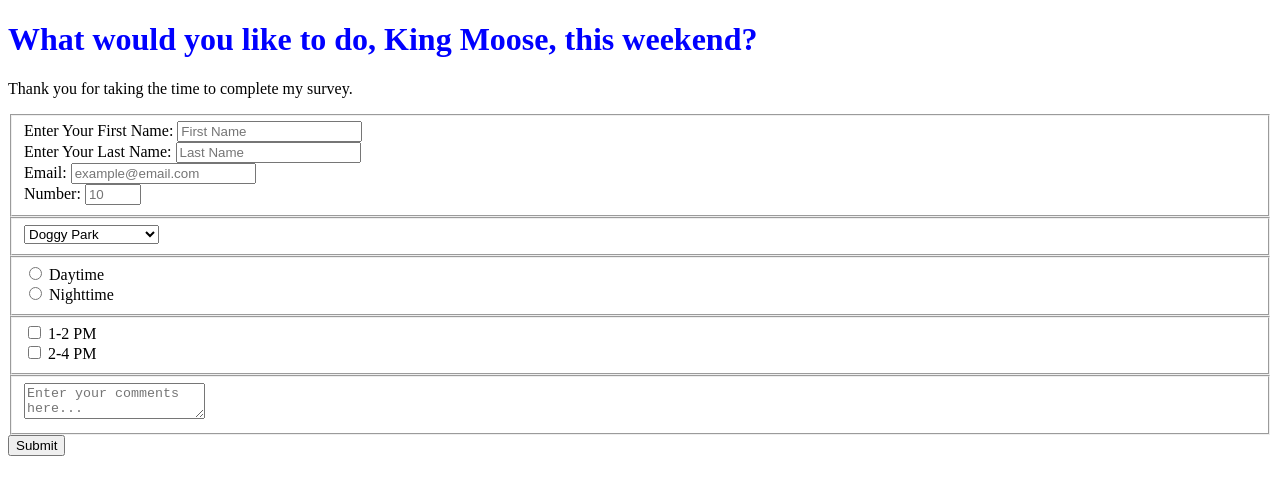
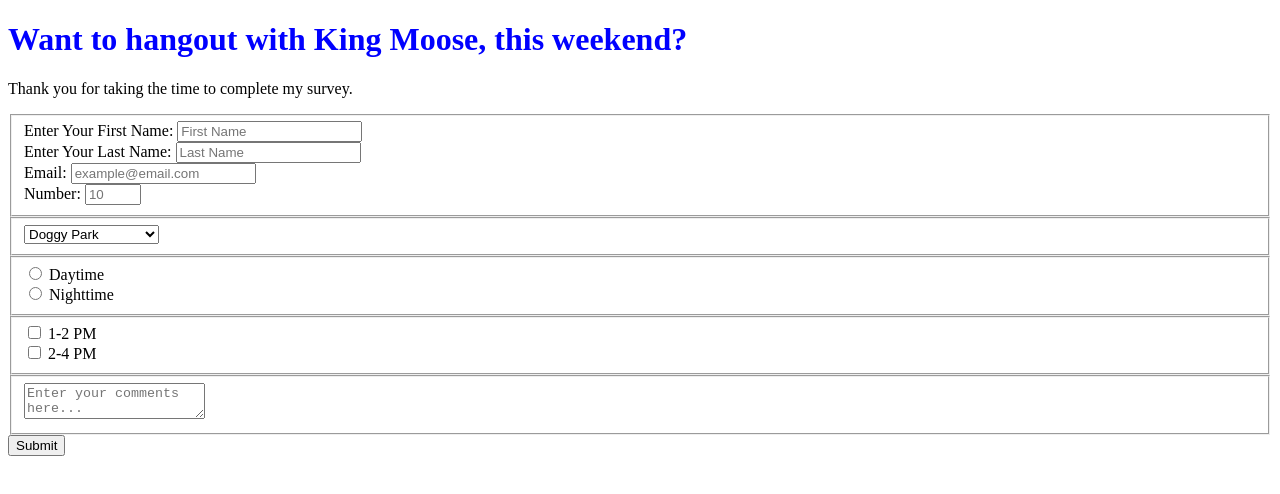
Before and after one commit to TheSurfingCoder/freeCodeCamp, a plain HTML site: page Quick Form/index.html in a window 1280 px wide. Drawn offline with Linux system fonts and the light colour scheme.

Commit message:
changes to King Moose form

```diff
--- a/Quick Form/index.html
+++ b/Quick Form/index.html
@@ -6,7 +6,7 @@
     <link rel="stylesheet" href="styles.css">
 </head>
 <body>
-    <h1 id="title">What would you like to do, King Moose, this weekend?</h1>
+    <h1 id="title">Want to hangout with King Moose, this weekend?</h1>
     <p id="description">Thank you for taking the time to complete my survey.</p>
 
     <form id="survey-form" method="post" action="">
```
Also changed, not shown: 1 other file.
